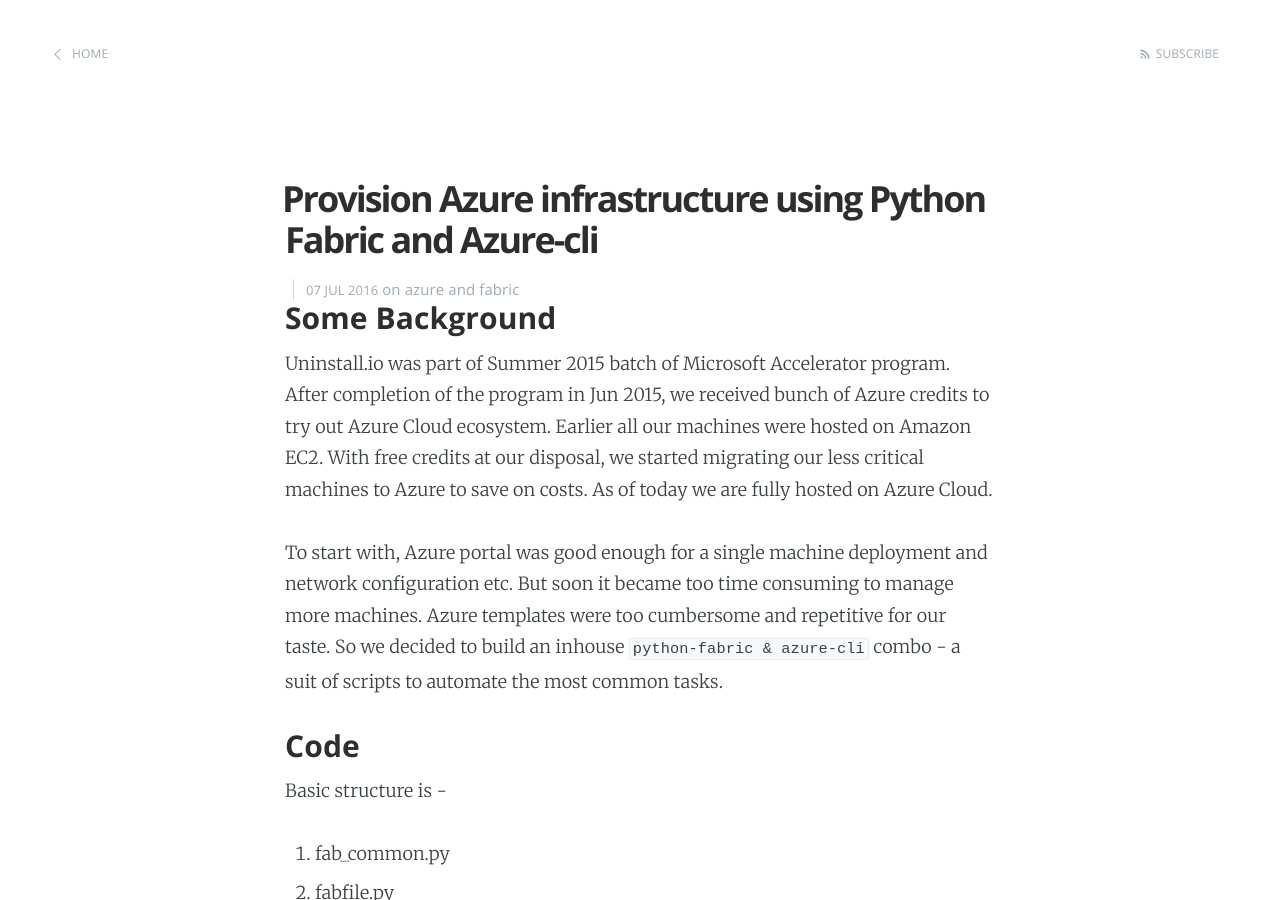
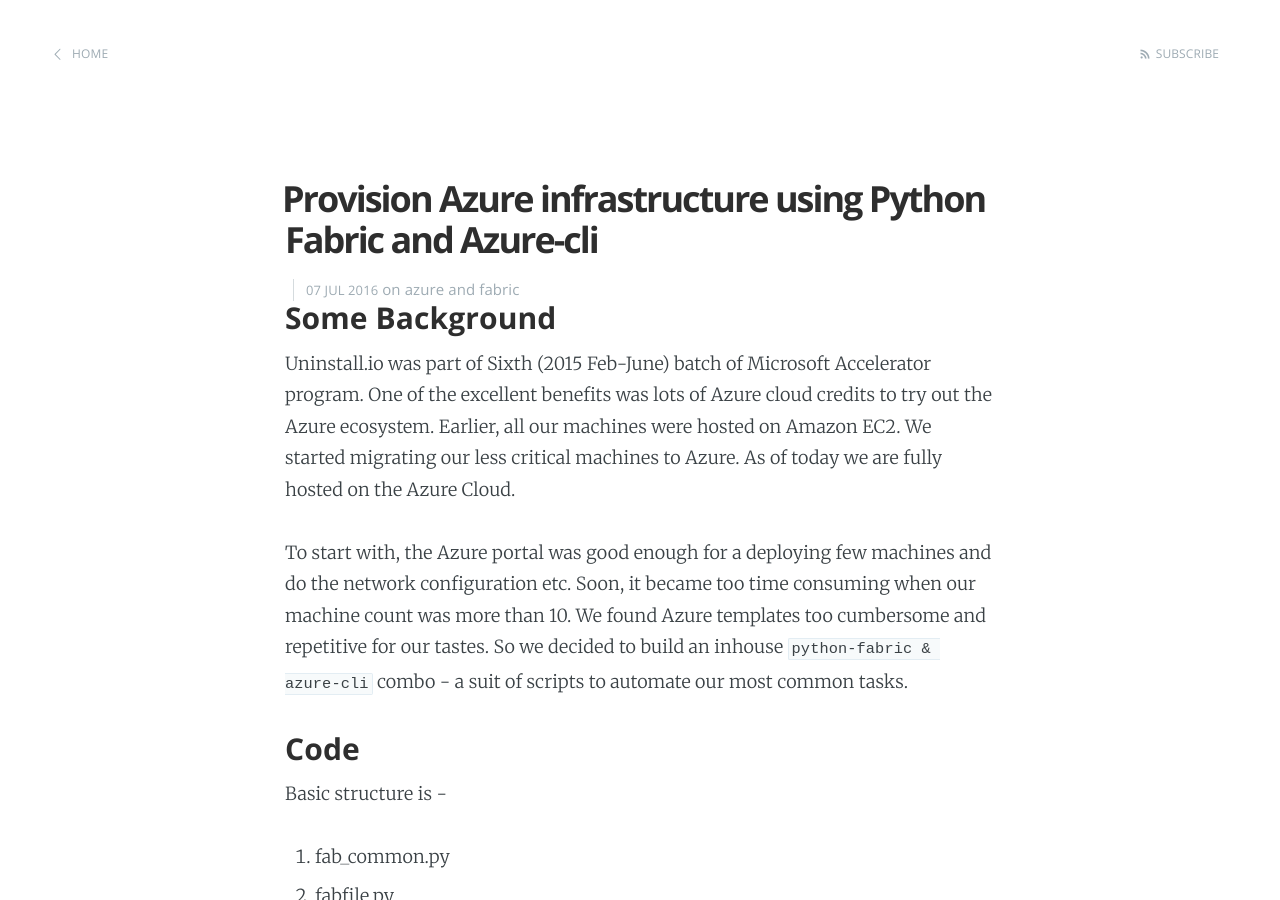
Before and after one commit to uninstallio/uninstallio.github.io, a Jekyll site: the page built from _posts/2016-07-07-azure-fabric.markdown, in a window 1280 px wide and 900 px high. Built offline with Jekyll 4.4.1, drawn with Linux system fonts in a browser that asks for light colours.

Commit message:
Update 2016-07-07-azure-fabric.markdown

```diff
--- a/_posts/2016-07-07-azure-fabric.markdown
+++ b/_posts/2016-07-07-azure-fabric.markdown
@@ -9,15 +9,11 @@
 
 ### Some Background
 
-Uninstall.io was part of Summer 2015 batch of Microsoft Accelerator program. After completion of the program in Jun 2015, we received bunch of
-Azure credits to try out Azure Cloud ecosystem. Earlier all our machines were hosted on Amazon EC2.
-With free credits at our disposal, we started migrating our less critical machines to Azure to save on costs. As of today we are fully hosted
-on Azure Cloud.
+Uninstall.io was part of Sixth (2015 Feb-June) batch of Microsoft Accelerator program. One of the excellent benefits was lots of
+Azure cloud credits to try out the Azure ecosystem. Earlier, all our machines were hosted on Amazon EC2.
+We started migrating our less critical machines to Azure. As of today we are fully hosted on the Azure Cloud.
 
-
-To start with, Azure portal was good enough for a single machine deployment and network configuration etc. But soon it became too time consuming to
-manage more machines. Azure templates were too cumbersome and repetitive for our taste. So we decided to build an inhouse `python-fabric & azure-cli` combo - a
-suit of scripts to automate the most common tasks.
+To start with, the Azure portal was good enough for a deploying few machines and do the network configuration etc. Soon, it became too time consuming when our machine count was more than 10. We found Azure templates too cumbersome and repetitive for our tastes. So we decided to build an inhouse `python-fabric & azure-cli` combo - a suit of scripts to automate our most common tasks.
 
 
 ### Code
```
